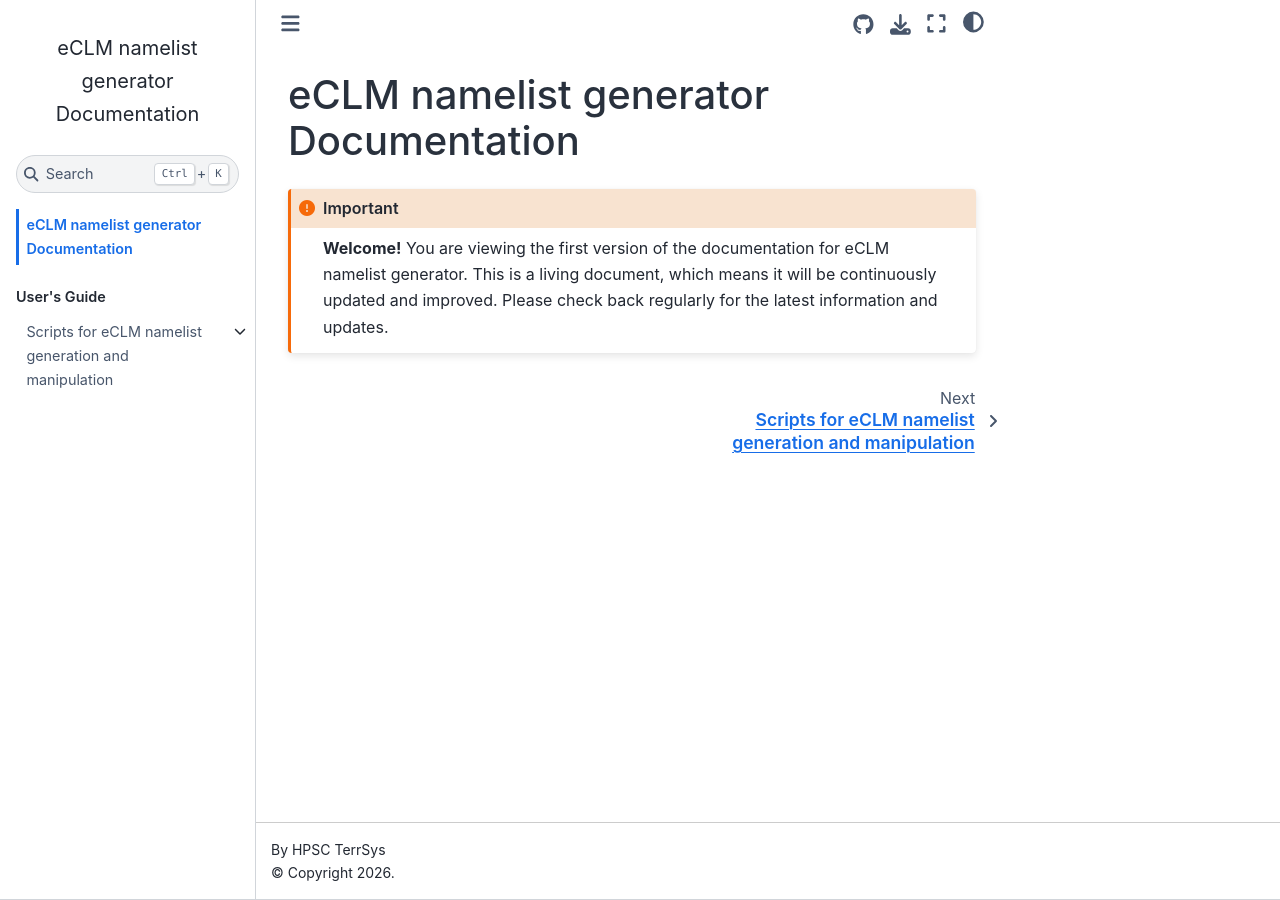
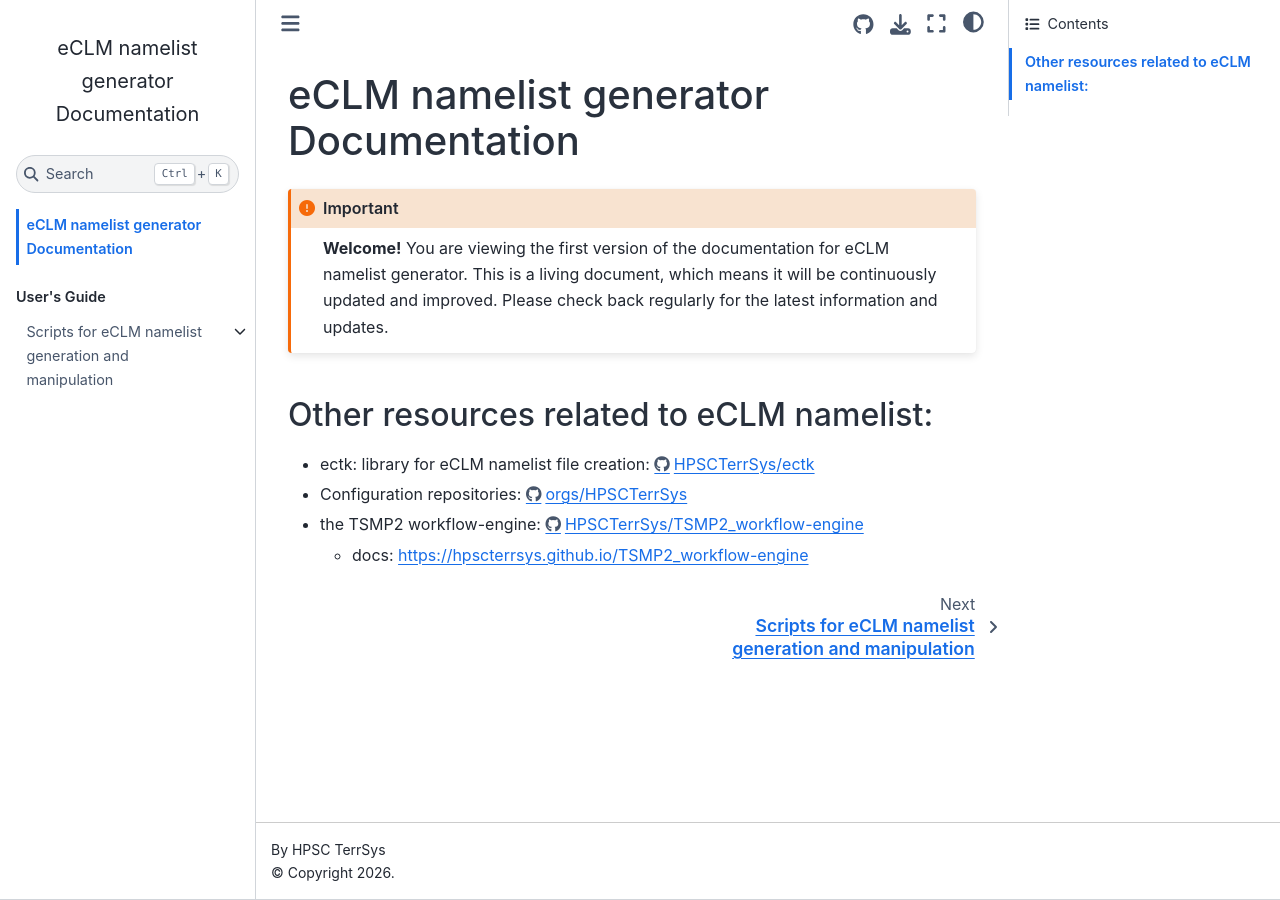
Before and after one commit to HPSCTerrSys/eCLM_namelist-generator, a Jupyter Book: the page built from docs/INDEX.md, in a window 1280 px wide. Built offline with Jupyter Book 1.0.4 settings and Sphinx 7.4.7 and the Sphinx Book theme 1.1.4, drawn with Linux system fonts in a browser that asks for light colours.

Commit message:
re-arrange other resources more prominently

````diff
--- a/docs/INDEX.md
+++ b/docs/INDEX.md
@@ -3,3 +3,15 @@
 ```{important}
 **Welcome!** You are viewing the first version of the documentation for eCLM namelist generator. This is a living document, which means it will be continuously updated and improved. Please check back regularly for the latest information and updates.
 ```
+
+## Other resources related to eCLM namelist:
+
+- ectk: library for eCLM namelist file creation:
+  https://github.com/HPSCTerrSys/ectk
+
+- Configuration repositories:
+  https://github.com/orgs/HPSCTerrSys/teams/configurations/repositories
+
+- the TSMP2 workflow-engine:
+  https://github.com/HPSCTerrSys/TSMP2_workflow-engine
+  - docs: https://hpscterrsys.github.io/TSMP2_workflow-engine
````
Also changed, not shown: README.md (+3 -0 lines), docs/users_guide/README.md (+0 -9 lines).
